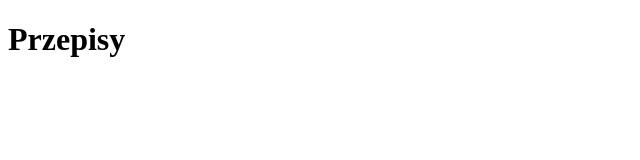
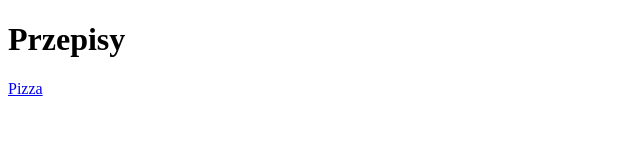
Before and after one commit to CieniuchOliwia/odin-recipes, a plain HTML site: page index.html in a window 1280 px wide. Shown: the full height of the page, 0-640 px from the left. Drawn offline with Linux system fonts and the light colour scheme.

Commit message:
link w  index.html

```diff
--- a/index.html
+++ b/index.html
@@ -6,5 +6,6 @@
     </head>
 <body>
     <h1>Przepisy</h1>
+    <a href="./Przepis/pizza.html">Pizza</a>
 </body>
 </html>
```
